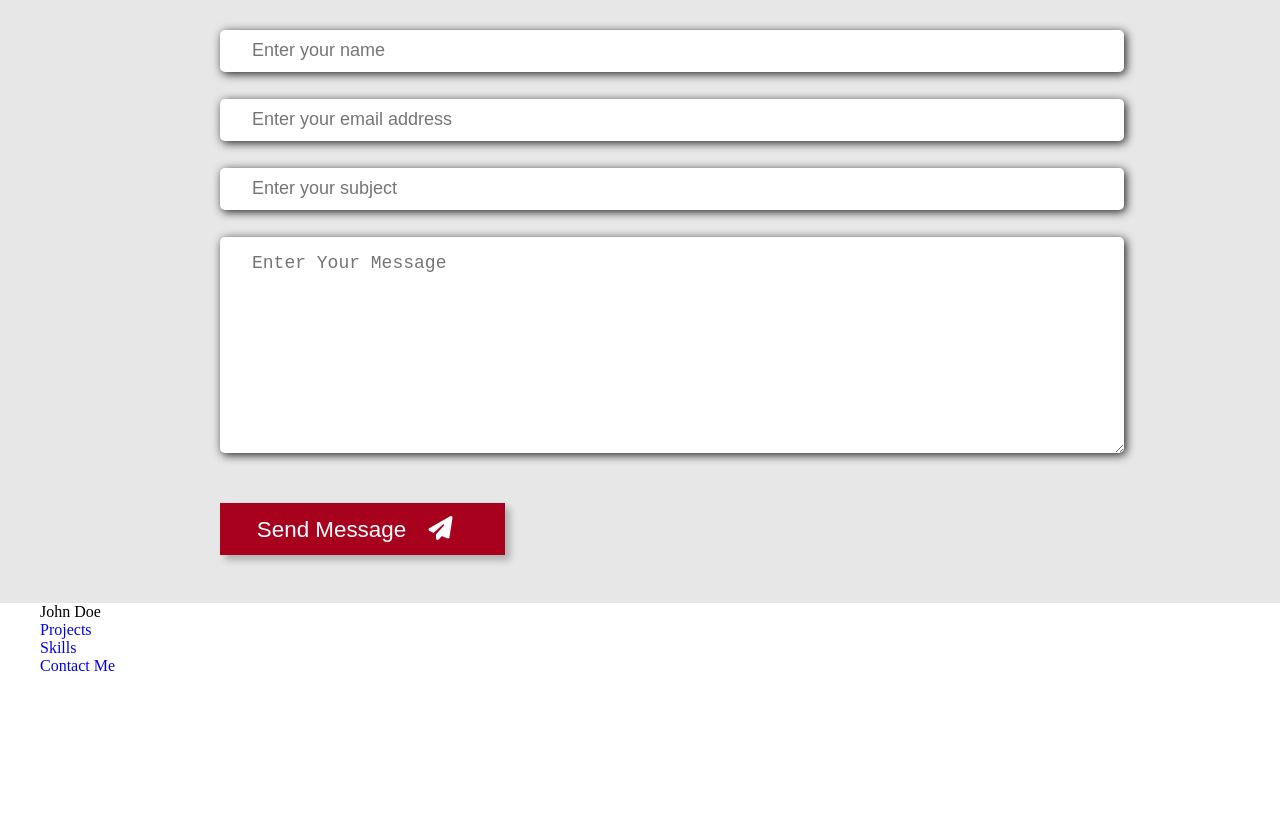
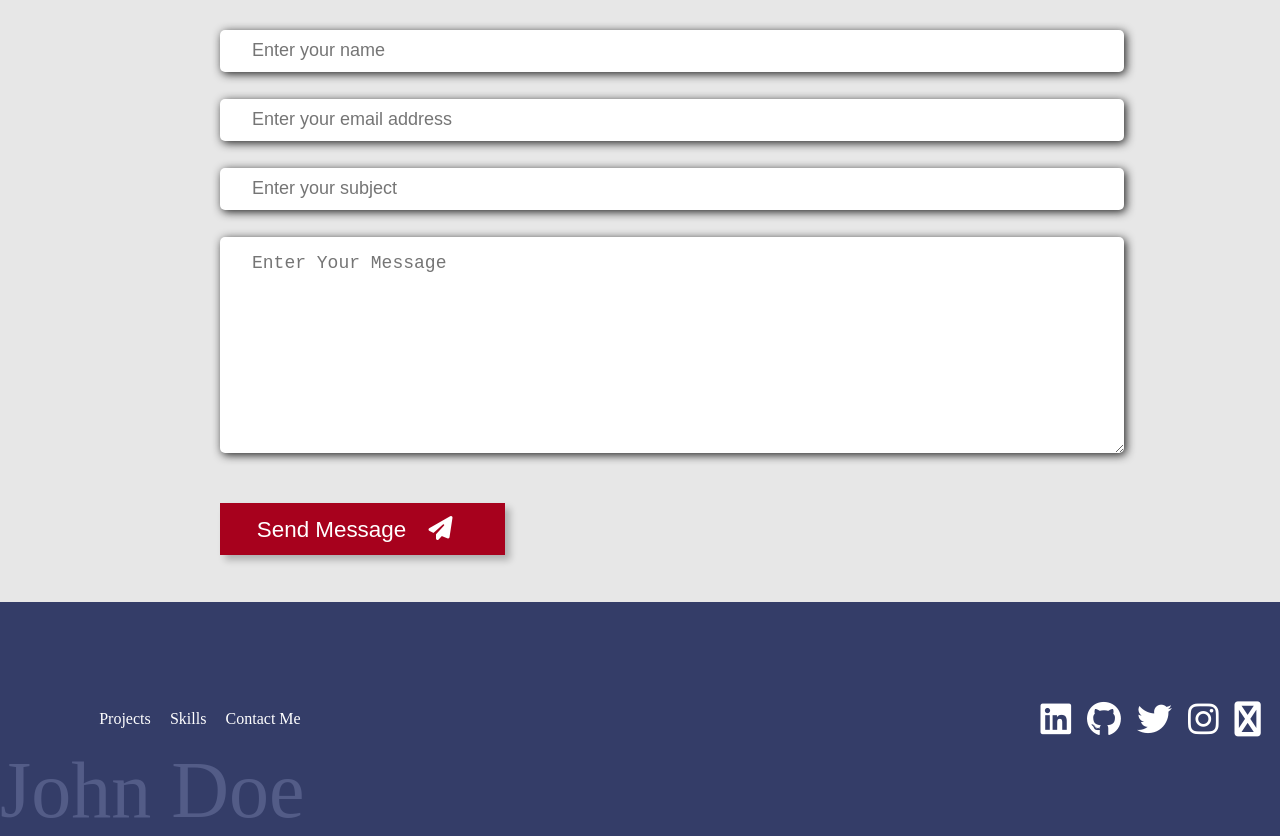
Before and after one commit to ShivamGupta15347/Protfolio-Website, a plain HTML site: page index.html in a window 1280 px wide. Shown: the part 3608-4444 px from the top of the page. Before the commit the page ends 4318 px from the top, so only its background shows below. Drawn offline with nearby package versions, Linux system fonts and the light colour scheme; files whose address does not match are found by name.

Commit message:
Project ompleted

```diff
--- a/styles.css
+++ b/styles.css
@@ -691,3 +691,48 @@ a{
     padding: 0 1rem;
     font-size: 1.5rem;
 }
+
+footer{
+    position: relative;
+    margin-top:-1px;
+    background-color: #343d68;
+    padding: 5rem;
+}
+
+.footer-wrapper{
+    display: flex;
+    gap: 1rem;
+    padding: 1.2rem;
+    justify-content: space-between;
+    align-items: center;
+}
+
+.footer-faded-text{
+    position: absolute;
+    left: 0;
+    bottom: 0;
+    color: #535c87;
+    user-select: none;
+    font-size: 5em;
+}
+
+.link-wrapper{
+    display: flex;
+    gap: 1.2rem;
+}
+
+.link-wrapper div a{
+    color: white;
+    text-decoration: none;
+    transition: all 0.6s;
+}
+
+.link-wrapper div a:hover{
+    color: var(--bgOrange);
+    text-decoration:none;
+}
+
+.icon-wrapper{
+    display: flex;
+    gap: 1rem;
+}
```
